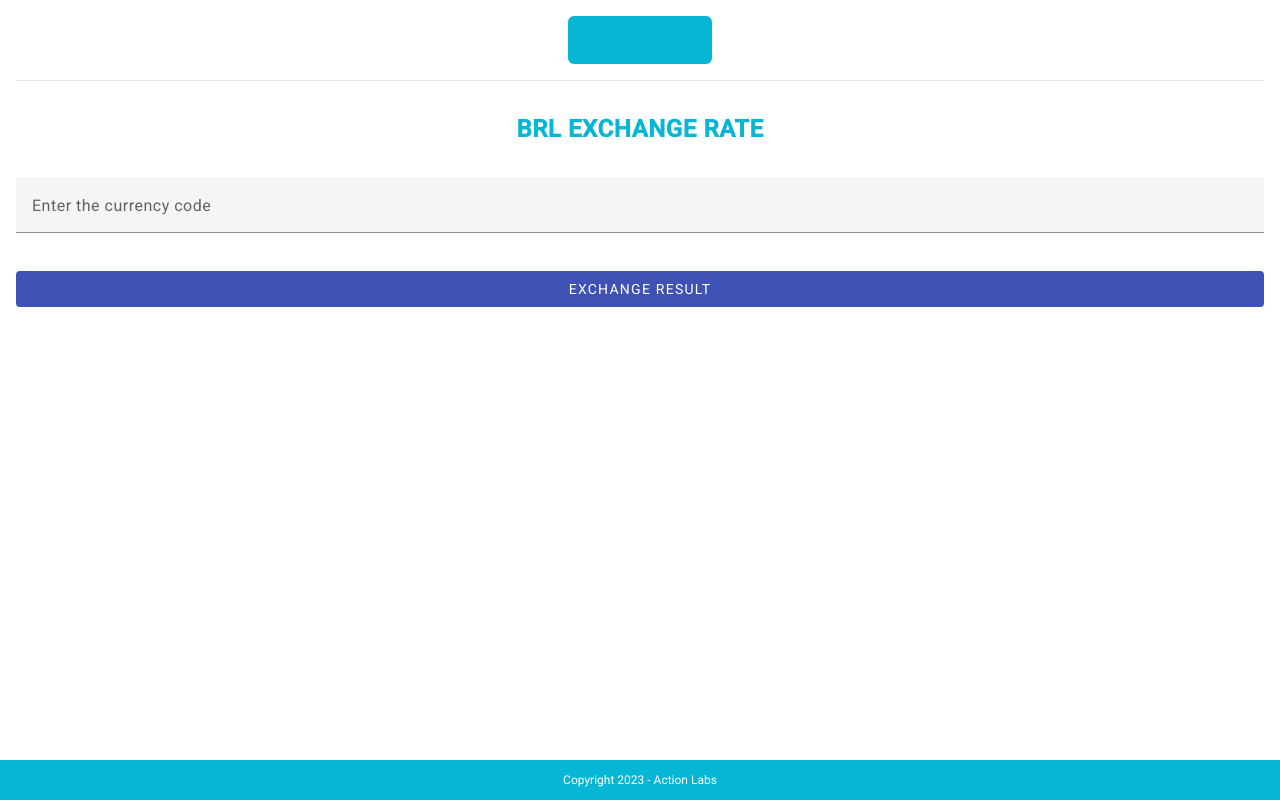
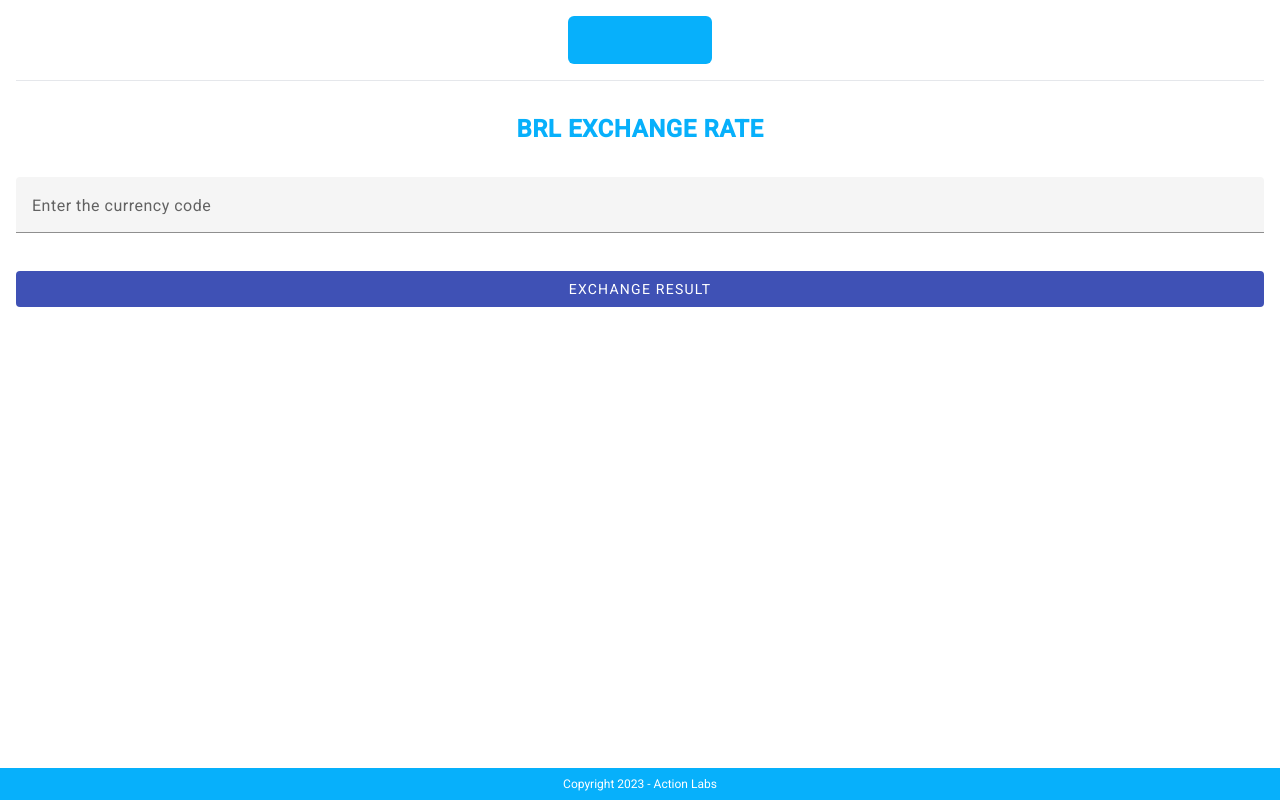
Before and after one commit to felipewesley/action-labs-exchange-rate-app, an Angular app: page / in a window 1280 px wide. Built offline with nearby package versions, Linux system fonts and the light colour scheme.

Commit message:
aplicação tema primary

```diff
--- a/src/app/layout/components/footer/footer.component.html
+++ b/src/app/layout/components/footer/footer.component.html
@@ -1,4 +1,4 @@
-<footer class="text-xs text-center py-3 bg-cyan-500 text-white">
+<footer class="text-xs text-center py-2 bg-primary text-white">
 
 	<p>
 		Copyright {{ currentYear }}
--- a/src/app/layout/components/header/header.component.html
+++ b/src/app/layout/components/header/header.component.html
@@ -1,12 +1,12 @@
 <header class="flex flex-col justify-center gap-0 px-4">
 
 	<!-- Logo -->
-	<div class="bg-cyan-500 h-12 w-36 mx-auto my-4 rounded-md"></div>
+	<div class="bg-primary h-12 w-36 mx-auto my-4 rounded-md"></div>
 
 	<hr class="flex-auto">
 
 	<!-- App title -->
-	<h1 class="uppercase text-center text-2xl text-cyan-500 font-bold tracking-wide my-8">
+	<h1 class="uppercase text-center text-2xl text-primary font-bold tracking-wide my-8">
 		{{ title }}
 	</h1>
 
--- a/src/app/modules/main/components/current-exchange-rate/current-exchange-rate.component.html
+++ b/src/app/modules/main/components/current-exchange-rate/current-exchange-rate.component.html
@@ -2,17 +2,17 @@
 
 	<header class="flex items-center justify-between">
 		<aside class="block leading-tight">
-			<h2 class="font-bold">Exchange rate now</h2>
+			<h2 class="font-bold tracking-wide">Exchange rate now</h2>
 			<span class="text-xs">09/03/2022 - 15h09</span>
 		</aside>
 		<aside>
-			<strong class="text-cyan-500 text-2xl font-bold tracking-wide">
+			<strong class="text-primary text-2xl font-bold tracking-wide">
 				USD/BRL
 			</strong>
 		</aside>
 	</header>
 
-	<section class="bg-cyan-50 text-cyan-500 p-6 rounded-sm">
+	<section class="bg-primary bg-opacity-10 text-primary p-6 rounded-sm">
 		<p class="text-center font-bold text-3xl tracking-wide">
 			R$ 5,00
 		</p>
```
